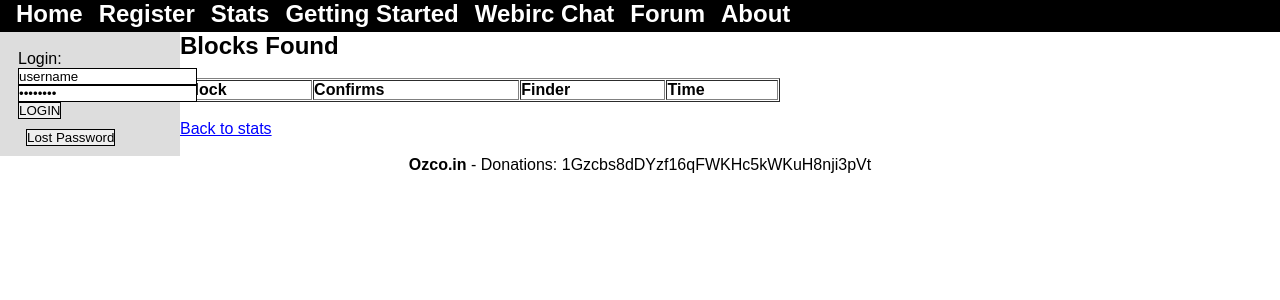
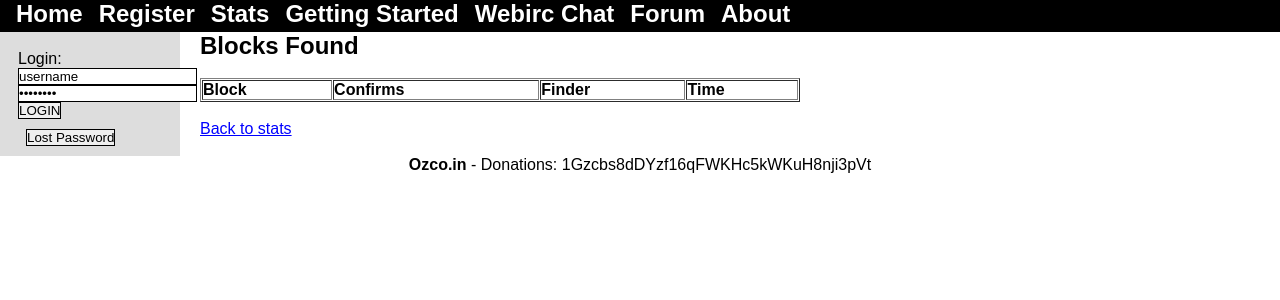
Before and after one commit to tomlightspeed/Ozcoin, a PHP site: page /blocks.php in a window 1280 px wide. Shown: the part 128-428 px from the top of the page. Run offline with PHP 8.4, Linux system fonts and the light colour scheme; data that the repository does not hold is empty; some libraries are stand-ins or nearby versions.

Commit message:
Edited css/mainstyle.css via GitHub

```diff
--- a/css/mainstyle.css
+++ b/css/mainstyle.css
@@ -169,7 +169,7 @@ span.returnMessage{
 	white-space: normal;
 	/*padding: 1em;*/
 	/*margin: .5em;*/
-	margin-left: 170px;
+	margin-left: 200px;
 	background-color: #FFF;
 
 }
```
